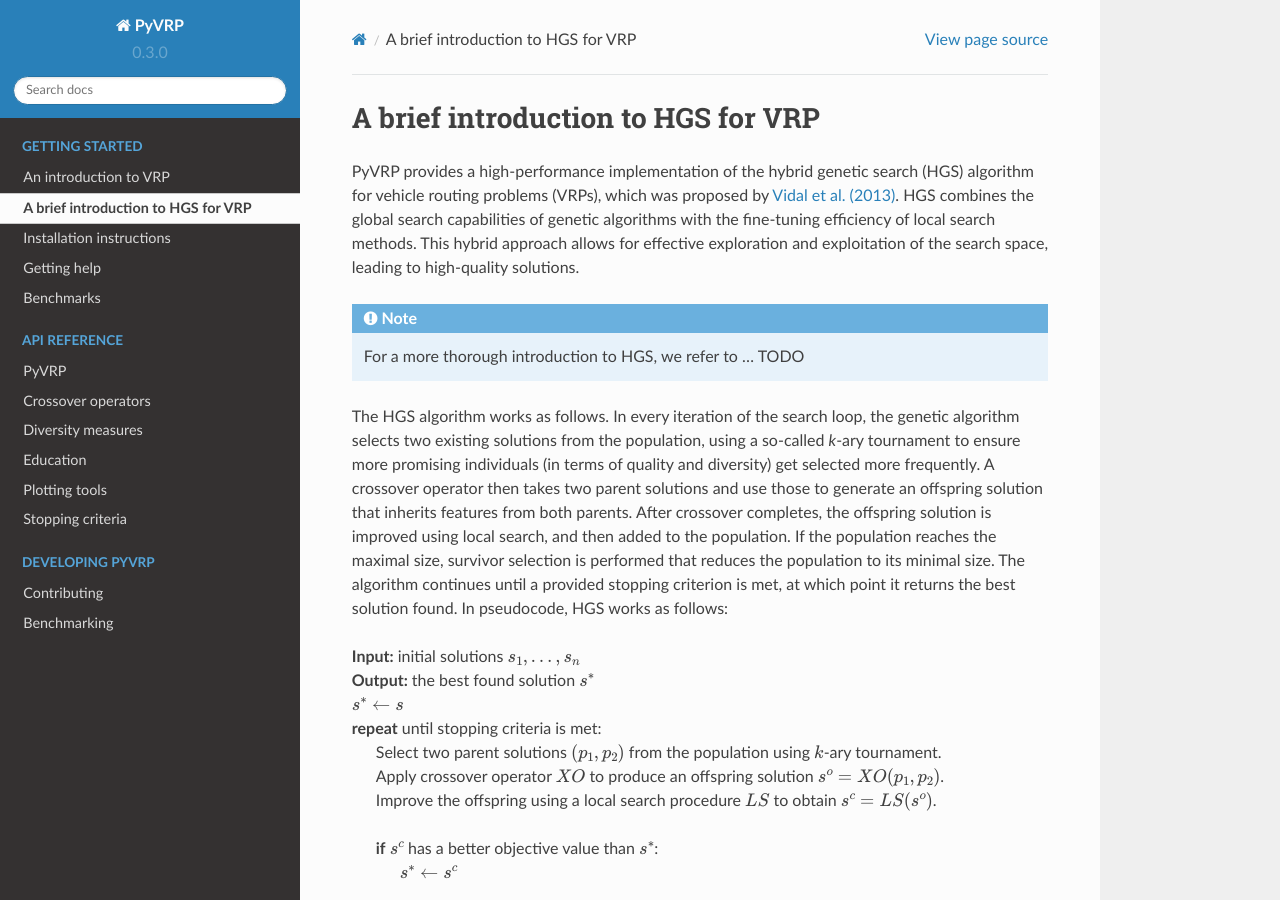
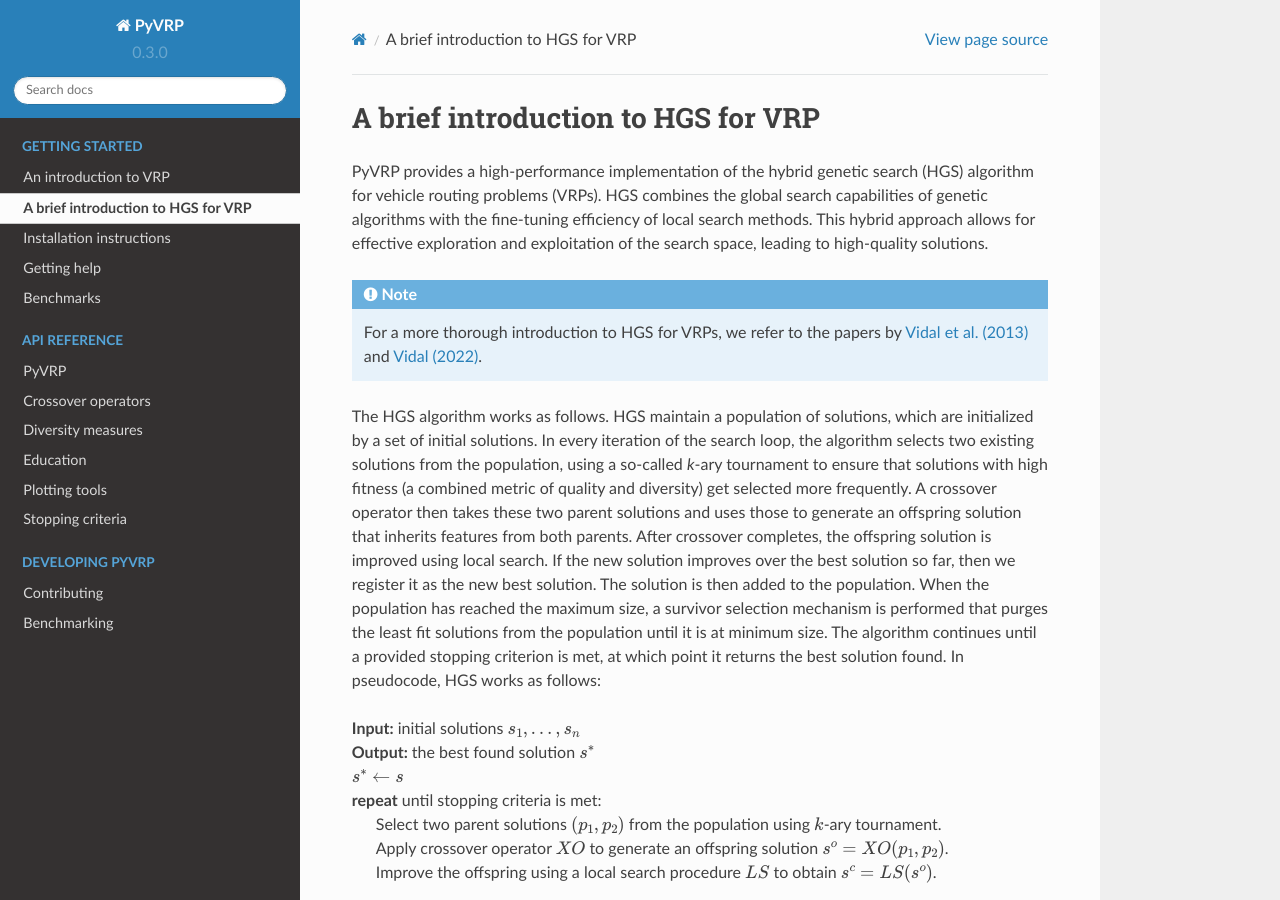
Before and after one commit to PyVRP/PyVRP, a Sphinx documentation site: the page built from docs/source/setup/introduction_to_hgs.rst, in a window 1280 px wide and 900 px high. Built offline with Sphinx 7.4.7 and the Read the Docs theme 2.0.0, drawn with Linux system fonts in a browser that asks for light colours; pages that are not in the unit, such as notebooks, are missing from menus.

Commit message:
Update HGS page

```diff
--- a/docs/source/setup/introduction_to_hgs.rst
+++ b/docs/source/setup/introduction_to_hgs.rst
@@ -1,20 +1,22 @@
 A brief introduction to HGS for VRP
 ===================================
 
-
-PyVRP provides a high-performance implementation of the hybrid genetic search (HGS) algorithm for vehicle routing problems (VRPs), which was proposed by `Vidal et al. (2013) <https://www.sciencedirect.com/science/article/pii/S0305054812001645>`_.
+PyVRP provides a high-performance implementation of the hybrid genetic search (HGS) algorithm for vehicle routing problems (VRPs).
 HGS combines the global search capabilities of genetic algorithms with the fine-tuning efficiency of local search methods.
 This hybrid approach allows for effective exploration and exploitation of the search space, leading to high-quality solutions.
 
 .. note::
 
-    For a more thorough introduction to HGS, we refer to ... TODO
+    For a more thorough introduction to HGS for VRPs, we refer to the papers by `Vidal et al. (2013) <https://www.sciencedirect.com/science/article/pii/S0305054812001645>`_ and `Vidal (2022) <https://www.sciencedirect.com/science/article/pii/S030505482100349X>`_.
 
 The HGS algorithm works as follows.
-In every iteration of the search loop, the genetic algorithm selects two existing solutions from the population, using a so-called *k*-ary tournament to ensure more promising individuals (in terms of quality and diversity) get selected more frequently.
-A crossover operator then takes two parent solutions and use those to generate an offspring solution that inherits features from both parents.
-After crossover completes, the offspring solution is improved using local search, and then added to the population.
-If the population reaches the maximal size, survivor selection is performed that reduces the population to its minimal size.
+HGS maintain a population of solutions, which are initialized by a set of initial solutions.
+In every iteration of the search loop, the algorithm selects two existing solutions from the population, using a so-called *k*-ary tournament to ensure that solutions with high fitness (a combined metric of quality and diversity) get selected more frequently.
+A crossover operator then takes these two parent solutions and uses those to generate an offspring solution that inherits features from both parents.
+After crossover completes, the offspring solution is improved using local search.
+If the new solution improves over the best solution so far, then we register it as the new best solution.
+The solution is then added to the population.
+When the population has reached the maximum size, a survivor selection mechanism is performed that purges the least fit solutions from the population until it is at minimum size.
 The algorithm continues until a provided stopping criterion is met, at which point it returns the best solution found. In pseudocode, HGS works as follows:
 
 .. line-block::
@@ -24,7 +26,7 @@ The algorithm continues until a provided stopping criterion is met, at which poi
     :math:`s^* \gets s`
     **repeat** until stopping criteria is met:
         Select two parent solutions :math:`(p_1, p_2)` from the population using :math:`k`-ary tournament.
-        Apply crossover operator :math:`XO` to produce an offspring solution :math:`s^o=XO(p_1, p_2)`.
+        Apply crossover operator :math:`XO` to generate an offspring solution :math:`s^o=XO(p_1, p_2)`.
         Improve the offspring using a local search procedure :math:`LS` to obtain :math:`s^c=LS(s^o)`.
 
         **if** :math:`s^c` has a better objective value than :math:`s^*`:
```
